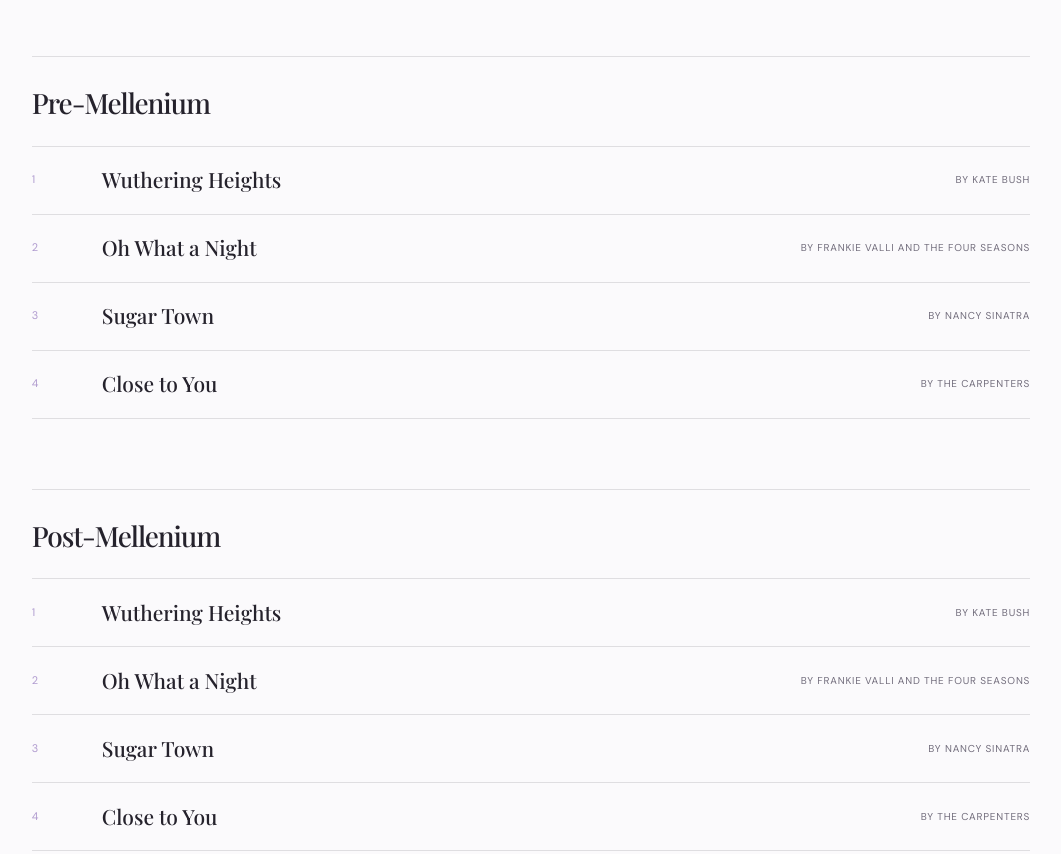
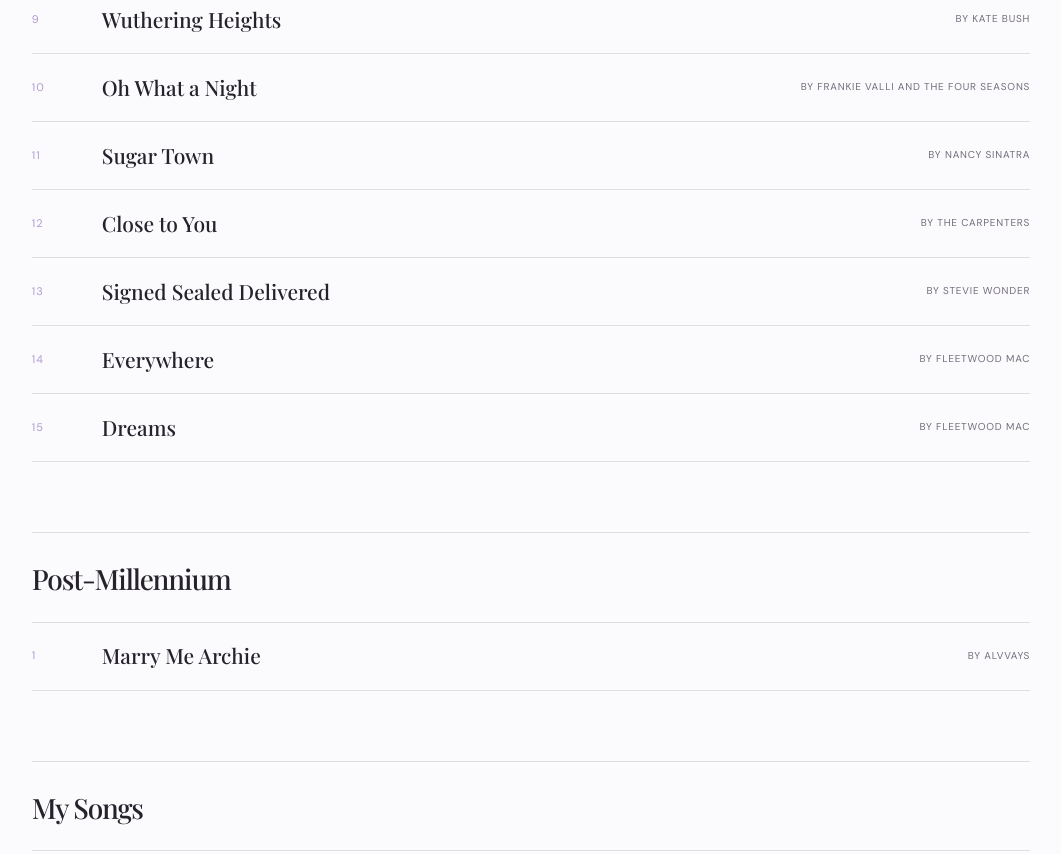
Before and after one commit to DylanAustin-TheDreamer/DylanAustinMusicWeb, a plain HTML site: page pages/music.html in a window 1280 px wide. Shown: the part 1543-2397 px from the top of the page, without its empty margins (109-1170 px from the left). Drawn offline with nearby package versions, Linux system fonts and the light colour scheme; a web font is replaced by a local one.

Commit message:
udate home page and setlist

```diff
--- a/assets/css/styles.css
+++ b/assets/css/styles.css
@@ -149,6 +149,7 @@
 .about-details { border-top: 1px solid var(--line); display: grid; gap: 30px; grid-template-columns: repeat(3, 1fr); margin-top: 90px; padding-top: 24px; }
 .about-detail { min-height: 100px; }
 .about-detail-label { color: var(--muted); font-size: 10px; letter-spacing: .12em; text-transform: uppercase; }
+#events-title { font-family: var(--serif); font-size: 28px; font-weight: 500; letter-spacing: -.04em; margin-bottom: 20px; text-align: center; }
 
 @media (max-width: 700px) {
     .site-header { padding: 22px 6vw; }
@@ -194,4 +195,5 @@
     .about-layout { display: block; }
     .about-copy { border-left: 0; margin-top: 40px; padding-left: 0; }
     .about-details { gap: 22px; grid-template-columns: 1fr; margin-top: 65px; }
+    #events-title { font-family: var(--serif); font-size: 28px; font-weight: 500; letter-spacing: -.04em; margin-bottom: 20px; }
 }
--- a/pages/music.html
+++ b/pages/music.html
@@ -25,7 +25,7 @@
     <main>
         <section class="page-header" aria-labelledby="music-title">
             <div class="page-header-inner">
-                <p class="eyebrow">Songs, releases & live sets</p>
+                <p class="eyebrow">Current Set List</p>
                 <h1 id="music-title">The <em>music.</em></h1>
             </div>
         </section>
@@ -61,7 +61,7 @@
                     </section>
 
                     <section class="setlist-section" aria-label="Setlist">
-                        <h3>Oldies</h3>
+                        <h3>Pre-Millennium</h3>
                         <div class="setlist">
                             <!-- Duplicate a setlist-item and fill in the song details. -->
                             <div class="setlist-item">
@@ -104,59 +104,53 @@
                                 <span class="setlist-title">Scarborough Fair (Traditional)</span>
                                 <span class="setlist-meta">No Known Author</span>
                             </div>
-                        </div>
-                    </section>
-
-                    <section class="setlist-section" aria-label="Setlist">
-                        <h3>Pre-Mellenium</h3>
-                        <div class="setlist">
                             <!-- Duplicate a setlist-item and fill in the song details. -->
                             <div class="setlist-item">
-                                <span class="setlist-number">1</span>
+                                <span class="setlist-number">9</span>
                                 <span class="setlist-title">Wuthering Heights</span>
                                 <span class="setlist-meta">By Kate Bush</span>
                             </div>
                             <div class="setlist-item">
-                                <span class="setlist-number">2</span>
+                                <span class="setlist-number">10</span>
                                 <span class="setlist-title">Oh What a Night</span>
                                 <span class="setlist-meta">By Frankie Valli and The Four Seasons</span>
                             </div>
                             <div class="setlist-item">
-                                <span class="setlist-number">3</span>
+                                <span class="setlist-number">11</span>
                                 <span class="setlist-title">Sugar Town</span>
                                 <span class="setlist-meta">By Nancy Sinatra</span>
                             </div>
                             <div class="setlist-item">
-                                <span class="setlist-number">4</span>
+                                <span class="setlist-number">12</span>
                                 <span class="setlist-title">Close to You</span>
                                 <span class="setlist-meta">By The Carpenters</span>
+                            </div>
+                            <div class="setlist-item">
+                                <span class="setlist-number">13</span>
+                                <span class="setlist-title">Signed Sealed Delivered</span>
+                                <span class="setlist-meta">By Stevie Wonder</span>
+                            </div>
+                            <div class="setlist-item">
+                                <span class="setlist-number">14</span>
+                                <span class="setlist-title">Everywhere</span>
+                                <span class="setlist-meta">By Fleetwood Mac</span>
+                            </div>
+                            <div class="setlist-item">
+                                <span class="setlist-number">15</span>
+                                <span class="setlist-title">Dreams</span>
+                                <span class="setlist-meta">By Fleetwood Mac</span>
                             </div>
                         </div>
                     </section>
 
                     <section class="setlist-section" aria-label="Setlist">
-                        <h3>Post-Mellenium</h3>
+                        <h3>Post-Millennium</h3>
                         <div class="setlist">
                             <!-- Duplicate a setlist-item and fill in the song details. -->
                             <div class="setlist-item">
                                 <span class="setlist-number">1</span>
-                                <span class="setlist-title">Wuthering Heights</span>
-                                <span class="setlist-meta">By Kate Bush</span>
-                            </div>
-                            <div class="setlist-item">
-                                <span class="setlist-number">2</span>
-                                <span class="setlist-title">Oh What a Night</span>
-                                <span class="setlist-meta">By Frankie Valli and The Four Seasons</span>
-                            </div>
-                            <div class="setlist-item">
-                                <span class="setlist-number">3</span>
-                                <span class="setlist-title">Sugar Town</span>
-                                <span class="setlist-meta">By Nancy Sinatra</span>
-                            </div>
-                            <div class="setlist-item">
-                                <span class="setlist-number">4</span>
-                                <span class="setlist-title">Close to You</span>
-                                <span class="setlist-meta">By The Carpenters</span>
+                                <span class="setlist-title">Marry Me Archie</span>
+                                <span class="setlist-meta">By Alvvays</span>
                             </div>
                         </div>
                     </section>
```
Also changed, not shown: index.html (+2 -2 lines).
